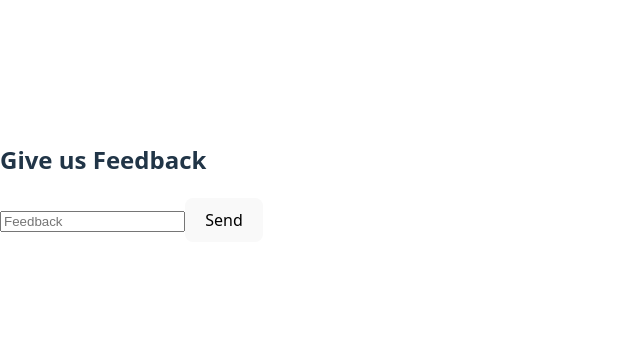
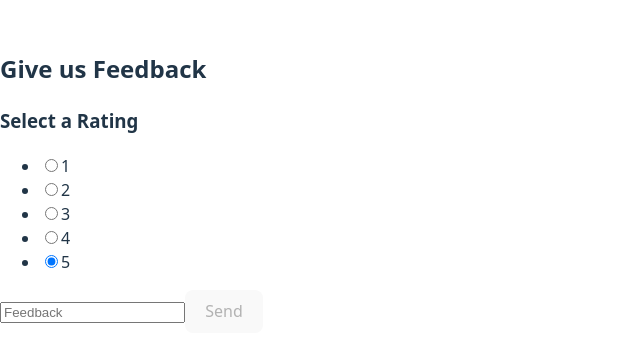
Before and after one commit to AmaRamaa/React_Js, a React (Vite) app: page / in a window 1280 px wide. Shown: the part 218-580 px from the top of the page, without its empty margins (0-640 px from the left). Built offline with nearby package versions, Linux system fonts and the light colour scheme.

Commit message:
feat: add Button, Radio, and RatingSelect components; integrate RatingSelect in FeedbackForm

```diff
--- /dev/null
+++ b/src/component/Button.jsx
@@ -0,0 +1,10 @@
+function Button ({isDisabled, type, version, children}) {
+    return(
+        <button className={`btn btn-${version} btn-${type}`} disabled={isDisabled}>
+            {children}
+        </button>
+    )
+
+}
+
+export default Button;
--- a/src/component/FeedbackForm.jsx
+++ b/src/component/FeedbackForm.jsx
@@ -1,27 +1,53 @@
 import react from 'react';
 import { useState } from 'react';
+import Button from './Button';
+import RatingSelect from './RatingSelect';
 
 function FeedbackForm() {
     const [feedback, setFeedback] = useState('');
+    const [isDisabled, setIsDisabled] = useState(true);
+    const [error, setError] = useState('');
+
     const handleOnChange = (e) => {
-        setFeedback(e.target.value);
-    }
-    return(
+        const value = e.target.value;
+        setFeedback(value);
 
+        if (value === '') {
+            setIsDisabled(true);
+            setError('Please enter feedback');
+        } else if (value.trim().length < 10) {
+            setIsDisabled(true);
+            setError('Feedback must be at least 10 characters long');
+        } else {
+            setIsDisabled(false);
+            setError('');
+        }
+    };
+`x`
+    return (
         <>
             <form>
                 <h2>Give us Feedback</h2>
+                <RatingSelect />
                 <div>
-                    <input type="text" placeholder='Feedback' onChange={handleOnChange}
-                    value={feedback} />
-                    <button type='Sumbit'>
+                    <input
+                        type="text"
+                        placeholder="Feedback"
+                        onChange={handleOnChange}
+                        value={feedback}
+                    />
+                    <Button
+                        isDisabled={isDisabled}
+                        type="primary"
+                        version="solid"
+                    >
                         Send
-                    </button>
+                    </Button>
                 </div>
-
             </form>
+            {error && <p className="error">{error}</p>}
         </>
-    )
+    );
 }
 
 export default FeedbackForm;
--- /dev/null
+++ b/src/component/Radio.jsx
@@ -0,0 +1,19 @@
+import React from 'react';
+
+const Radio = ({ rating, selected, handleChange }) => {
+    return (
+        <div>
+            <input
+                type="radio"
+                id={`rating-${rating}`}
+                name="rating"
+                value={rating}
+                checked={selected === rating}
+                onChange={handleChange}
+            />
+            <label htmlFor={`rating-${rating}`}>{rating}</label>
+        </div>
+    );
+};
+
+export default Radio;
--- /dev/null
+++ b/src/component/RatingSelect.jsx
@@ -0,0 +1,34 @@
+import React, { useState } from 'react';
+import Radio from './Radio.jsx'
+
+const RatingSelect = ({ onSelect, RatingScale = 5 ,}) => {
+    const [selected, setSelected] = useState(5);
+
+    const handleChange = (e) => {
+        const value = parseInt(e.target.value, 10);
+        console.log(`Selected rating: ${value}`)
+        setSelected(value);
+        if (onSelect) {
+            onSelect(value);
+        }
+    }
+    RatingScale = Array.isArray(RatingScale) ? RatingScale : Array.from({ length: RatingScale }).map((_, i) => i + 1);
+    return (
+        <div>
+            <h3>Select a Rating</h3>
+            <ul className="rating-select">
+                {RatingScale.map((rating) => (
+                    <li key={rating}>
+                        <Radio
+                            rating={rating}
+                            selected={selected}
+                            handleChange={handleChange}
+                        />
+                    </li>
+                ))}
+            </ul>
+        </div>
+    );
+};
+
+export default RatingSelect;
```
